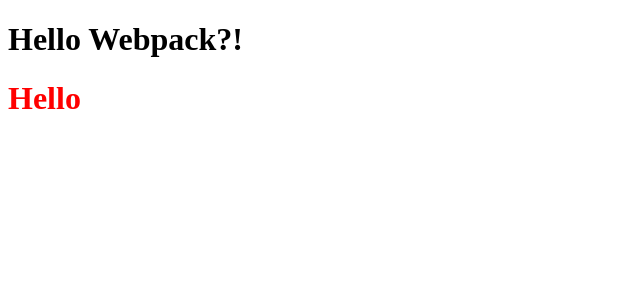
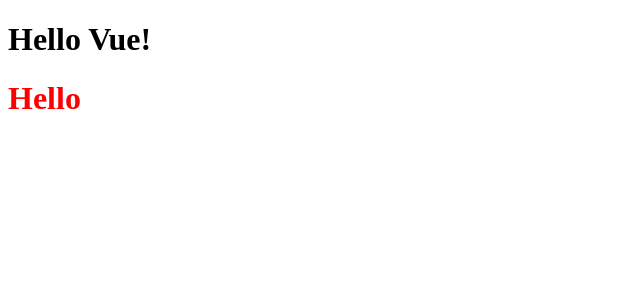
Before and after one commit to jaekwanAHN/Vue-webpack-pratice, a Vue app: page / in a window 1280 px wide. Shown: the top 300 px of the page, without its empty margins (0-640 px from the left). Built offline with nearby package versions, Linux system fonts and the light colour scheme.

Commit message:
Feat: template

```diff
--- a/package.json
+++ b/package.json
@@ -14,6 +14,8 @@
     "@vue/compiler-sfc": "^3.2.36",
     "copy-webpack-plugin": "^11.0.0",
     "css-loader": "^6.7.2",
+    "eslint": "^8.29.0",
+    "eslint-plugin-vue": "^9.8.0",
     "html-webpack-plugin": "^5.5.0",
     "sass": "^1.56.1",
     "sass-loader": "^13.2.0",
--- a/src/App.vue
+++ b/src/App.vue
@@ -1,5 +1,8 @@
 <template>
-  <h1>{{ msg }}</h1>
+  <h1>
+    {{ msg }}
+  </h1>
+  <div />
   <Hello />
 </template>
 
@@ -12,7 +15,7 @@
   },
   data() {
     return {
-      msg: "Hello Webpack?!",
+      msg: "Hello Vue!",
     };
   },
 };
```
Also changed, not shown: 1 other file (tests, documents, lock files or other folders).
